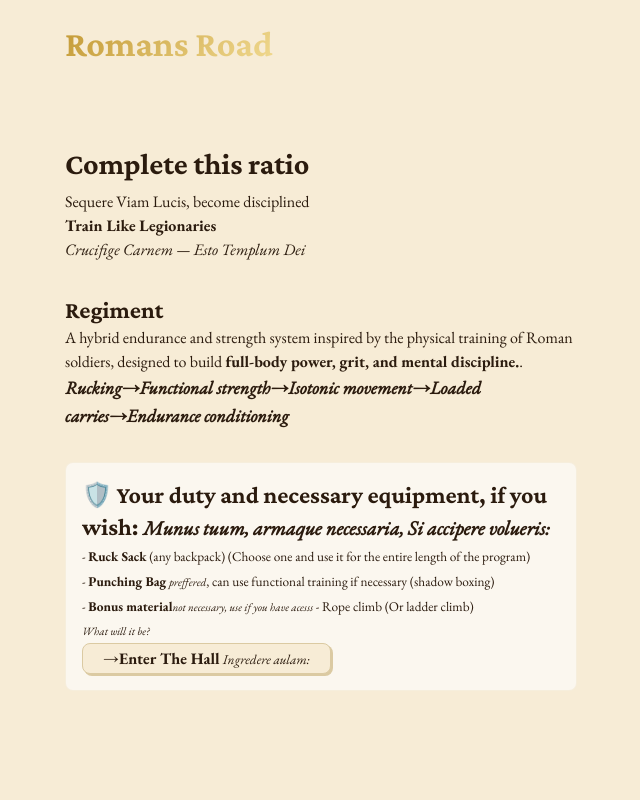
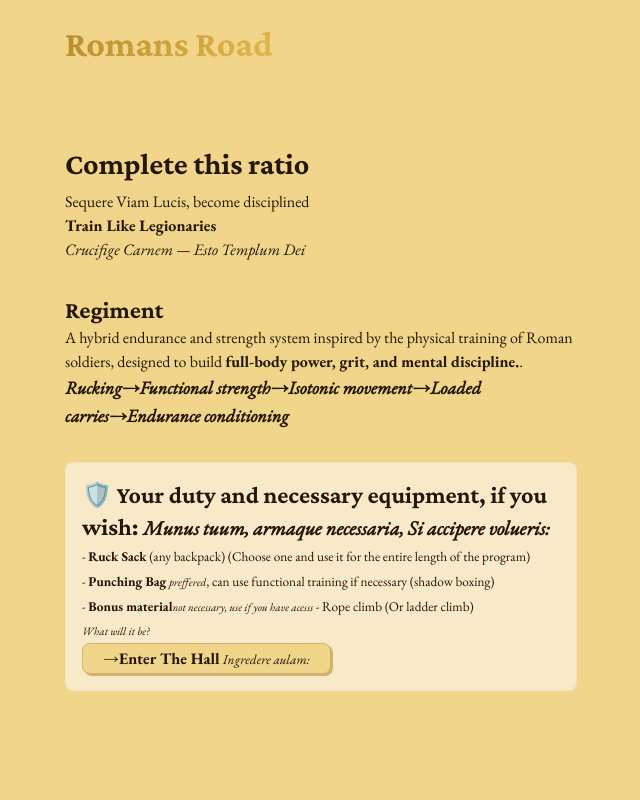
Before and after one commit to MackSienna/Romans-Road, a Vue app: page / in a window 1280 px wide. Shown: the top 800 px of the page, without its empty margins (319-959 px from the left). Built offline with nearby package versions, Linux system fonts and the light colour scheme.

Commit message:
Update style.css

```diff
--- a/src/style.css
+++ b/src/style.css
@@ -1,41 +1,41 @@
 @import url('https://fonts.googleapis.com/css2?family=Crimson+Pro:wght@400;600;700&family=EB+Garamond:ital,wght@0,400;0,600;0,700;1,400&display=swap');
 
 :root {
-    --background-primary: #f7ecd6;
-    --background-secondary: #f2e6be;
-    --background-tertiary: #efe6c1;
-    --background-accent: #efe1a8;
-    --background-compliment: #fff7e6;
-    --background-gradient: linear-gradient(135deg,#efe1a8 0%,#f7ecd6 100%);
-    --background-muted: #fbf7ef;
+    --background-primary: #f0d58a;
+    --background-secondary: #ebc974;
+    --background-tertiary: #e7c163;
+    --background-accent: #e3b94f;
+    --background-compliment: #fff0bf;
+    --background-gradient: linear-gradient(135deg, #e3b94f 0%, #f0d58a 100%);
+    --background-muted: #f8eac9;
 
-    --color-primary: #2b1b0e;
+    --color-primary: #23160a;
     --color-secondary: #3a2413;
     --color-tertiary: #5a3f2b;
-    --color-accent: #8a6239;
+    --color-accent: #805c34;
     --color-compliment: #6b4b2a;
-    --color-gradient: linear-gradient(90deg,#6b4b2a 0%,#c49a36 100%);
-    --color-muted: #a79780;
-    --color-link: #b8860b;
-    --color-link-transparent: rgba(184, 134, 11, 0.08);
+    --color-gradient: linear-gradient(90deg, #6b4b2a 0%, #b98a28 100%);
+    --color-muted: #9c8a72;
+    --color-link: #a67805;
+    --color-link-transparent: rgba(166, 120, 5, 0.08);
 
     --color-success: #4b7a2f;
-    --color-warning: #c17a00;
-    --color-error: #8b2b1a;
+    --color-warning: #b37400;
+    --color-error: #7a2615;
     --color-info: #2b6fa8;
-    --color-highlight: #fff3c6;
+    --color-highlight: #ffecaa;
 
-    --gradient-start: #c49a36;
-    --gradient-end: #f0d98f;
+    --gradient-start: #b98a28;
+    --gradient-end: #e3b94f;
 
-    --border-primary: #e6dac0;
-    --border-secondary: #dbcaa2;
-    --border-highlight: #b89a6a;
-    --border-tertiary: #e8ddc2;
+    --border-primary: #d9be83;
+    --border-secondary: #d1b269;
+    --border-highlight: #a67805;
+    --border-tertiary: #e2ca8c;
 
-    --shadow-dark: rgba(43,27,14,0.12);
-    --shadow-light: rgba(0,0,0,0.04);
-    --shadow-text: rgba(43,27,14,0.2);
+    --shadow-dark: rgba(35,22,10,0.14);
+    --shadow-light: rgba(0,0,0,0.06);
+    --shadow-text: rgba(35,22,10,0.25);
 
     --padding-small: 1rem;
     --padding-large: 2rem;
@@ -44,7 +44,7 @@
     --border-radius-large: 0.75rem;
     --highlight-border-radius: 0.5rem;
 
-    --text-selection: #efe1a8;
+    --text-selection: #e3b94f;
 }
 
  @media (prefers-color-scheme: dark) {
```
